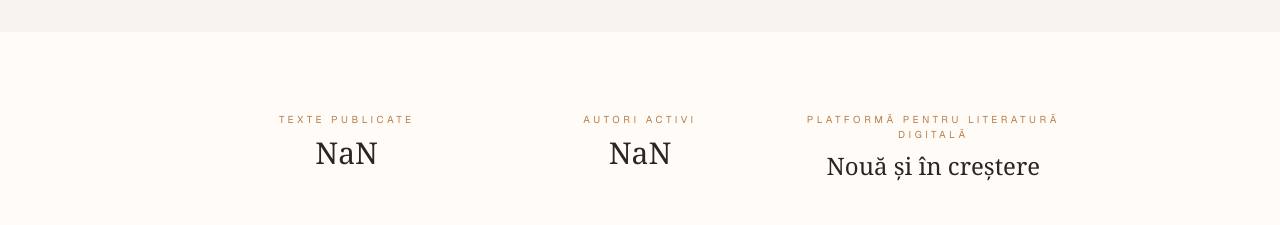
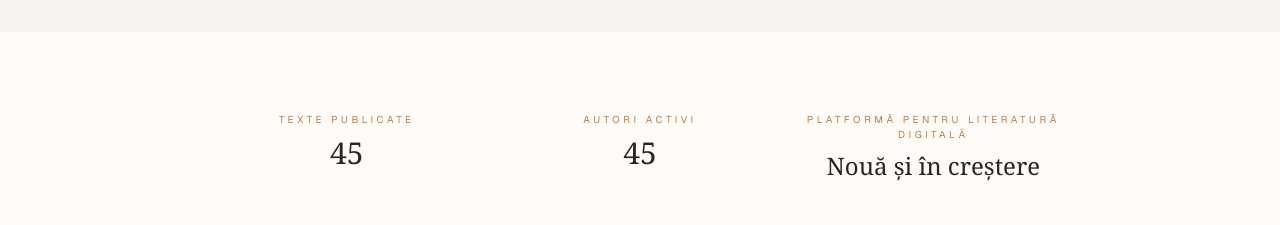
Before and after one commit to magique99/lit-app, a Next.js app: page / in a window 1280 px wide. Shown: the part 3620-3845 px from the top of the page. Built offline with nearby package versions, Linux system fonts and the light colour scheme; no server answers; the database is empty.

Commit message:
update UX

```diff
--- a/app/page.tsx
+++ b/app/page.tsx
@@ -400,17 +400,17 @@ function SocialProof() {
             <p className="text-[10px] uppercase tracking-[0.35em]" style={{ color: C.accent }}>
               Texte publicate
             </p>
-            <p className="mt-2 font-serif text-3xl font-medium" style={{ color: C.text }}>
-              {counts.posts + randomOffset.current}
-            </p>
+<p className="mt-2 font-serif text-3xl font-medium" style={{ color: C.text }}>
+               {counts.posts + randomOffset}
+             </p>
           </div>
           <div>
             <p className="text-[10px] uppercase tracking-[0.35em]" style={{ color: C.accent }}>
               Autori activi
             </p>
-            <p className="mt-2 font-serif text-3xl font-medium" style={{ color: C.text }}>
-              {counts.authors + randomOffset.current}
-            </p>
+<p className="mt-2 font-serif text-3xl font-medium" style={{ color: C.text }}>
+               {counts.authors + randomOffset}
+             </p>
           </div>
           <div>
             <p className="text-[10px] uppercase tracking-[0.35em]" style={{ color: C.accent }}>
```
